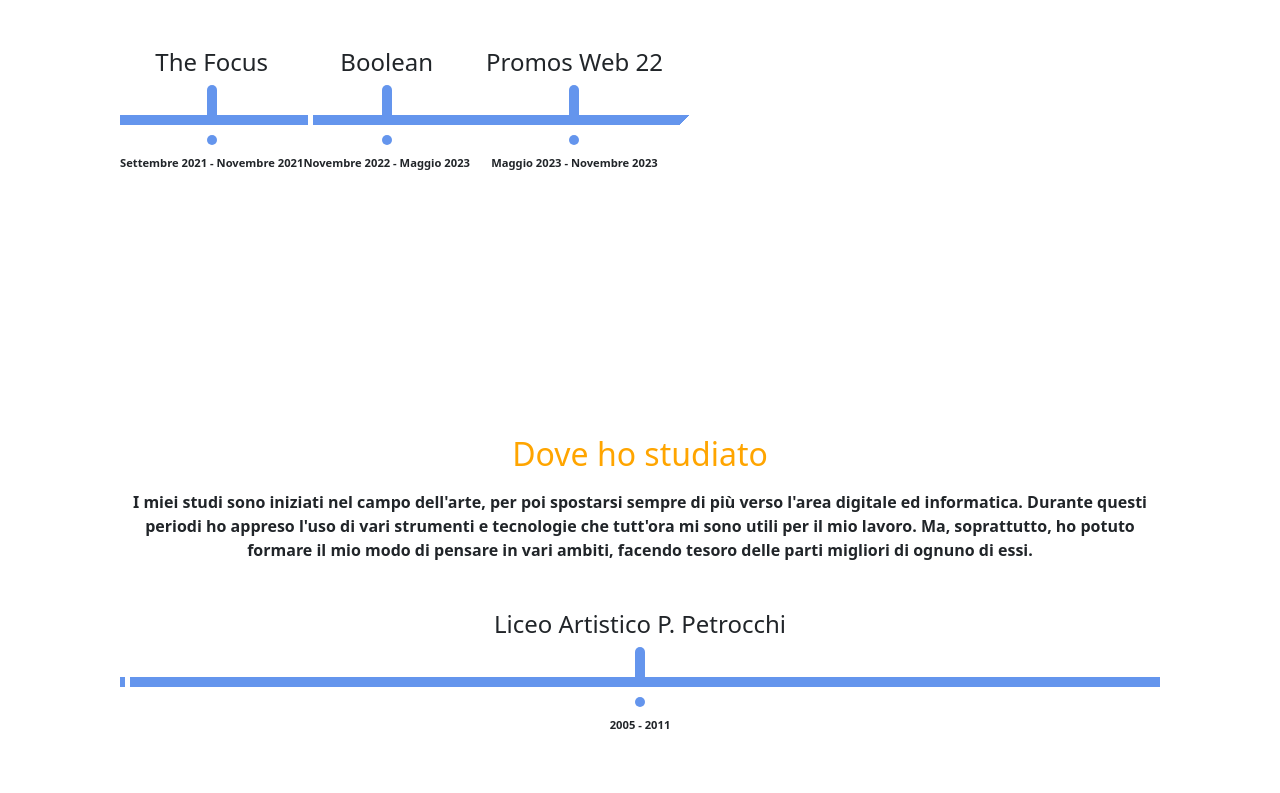
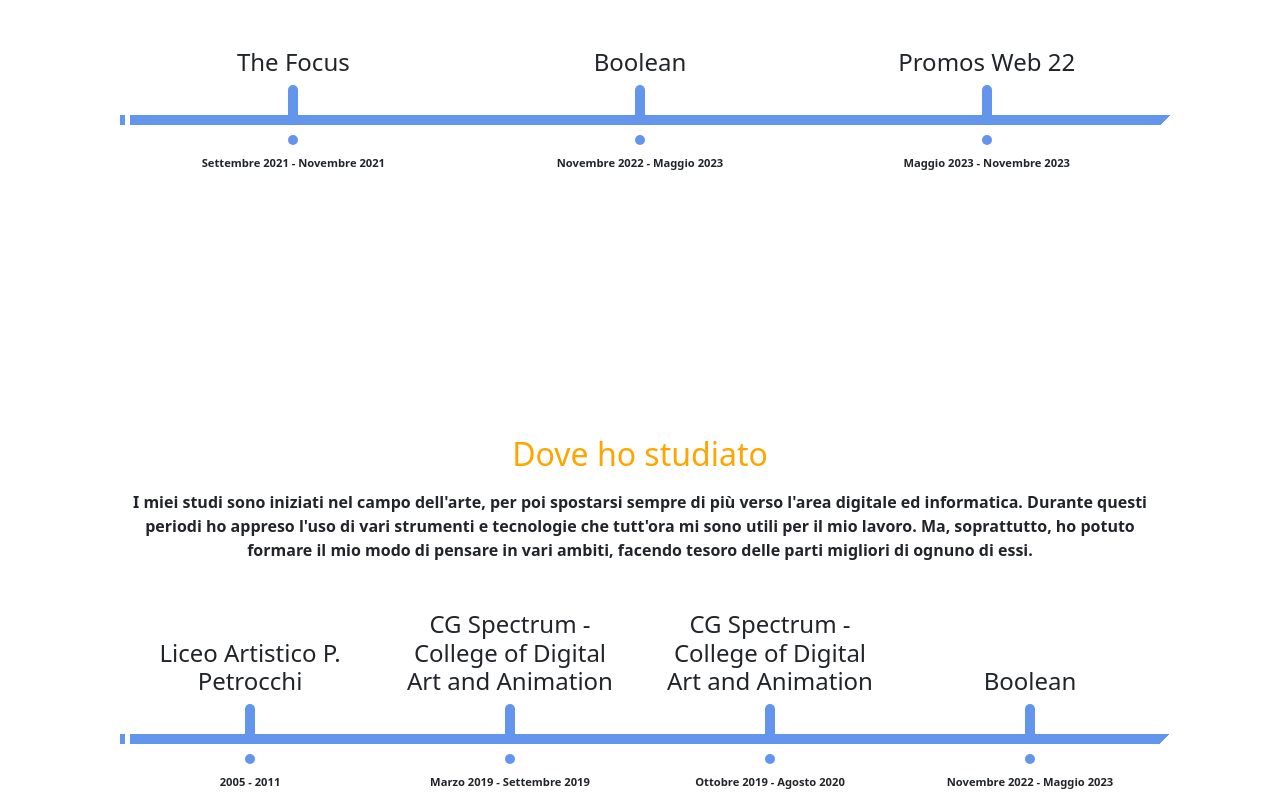
Before and after one commit to LorenzoNicco/LorenzoNicco.github.io, a Vue app: page /bio in a window 1280 px wide. Shown: the part 1627-2420 px from the top of the page. Built offline with nearby package versions, Linux system fonts and the light colour scheme.

Commit message:
fix responsive roadmap

```diff
--- a/src/components/RoadmapSection.vue
+++ b/src/components/RoadmapSection.vue
@@ -14,7 +14,7 @@
 </script>
 
 <template>
-    <div class="data-container mb-2 mb-lg-5 d-flex flex-column align-items-center justify-content-end">
+    <div class="data-container col p-0 mb-2 mb-lg-5 d-flex flex-column align-items-center justify-content-end">
         <h4 class="company-name" data-bs-toggle="modal" :data-bs-target="'#'+data.id">{{ data.company }}</h4>
 
         <div class="vertical-line"></div>
@@ -127,11 +127,11 @@
     }
 
     // Inizio timeline
-    .data-container:nth-child(2) > .horizontal-line {
+    .data-container:first-child > .horizontal-line {
         position: relative;
     }
 
-    .data-container:nth-child(2) > .horizontal-line::before {
+    .data-container:first-child > .horizontal-line::before {
         content: '';
         position: absolute;
         top: 0;
--- a/src/pages/AppBio.vue
+++ b/src/pages/AppBio.vue
@@ -164,11 +164,13 @@
                     <p v-if="store.language == 'eng'" class="text-center w-md-75 m-auto">These are the most significant experiences I have faced during my journey. During these phases of my life I've been able to develop and refine my the skills, remaining within a working context or similar.</p>
                 </div>
 
-                <div class="col-12 d-flex flex-column flex-lg-row">
+                <div class="col-12 container">
+                    <div class="row flex-column flex-lg-row">
                         <RoadmapSection
                          v-for="data in data.experiences"
                          :data="data"
                         />
+                    </div>
                 </div>
             </div>
         </section>
@@ -183,10 +185,14 @@
                     <p v-if="store.language == 'eng'" class="text-center w-md-75 m-auto">My studies began in the field of art, and then moved more and more to the digital and computer science area. During these periods I learned the use of various tools and technologies that are still useful for my work. But, above all, I have been able to form my way of thinking in various areas, treasuring the best parts of each of them.</p>
                 </div>
 
+                <div class="col-12 container">
+                    <div class="row flex-column flex-lg-row">
                         <RoadmapSection
                         v-for="data in data.education"
                         :data="data"
                         />
+                    </div>
+                </div>
             </div>
         </section>
 
```
Lines whose indentation alone changed are shown as unchanged.
